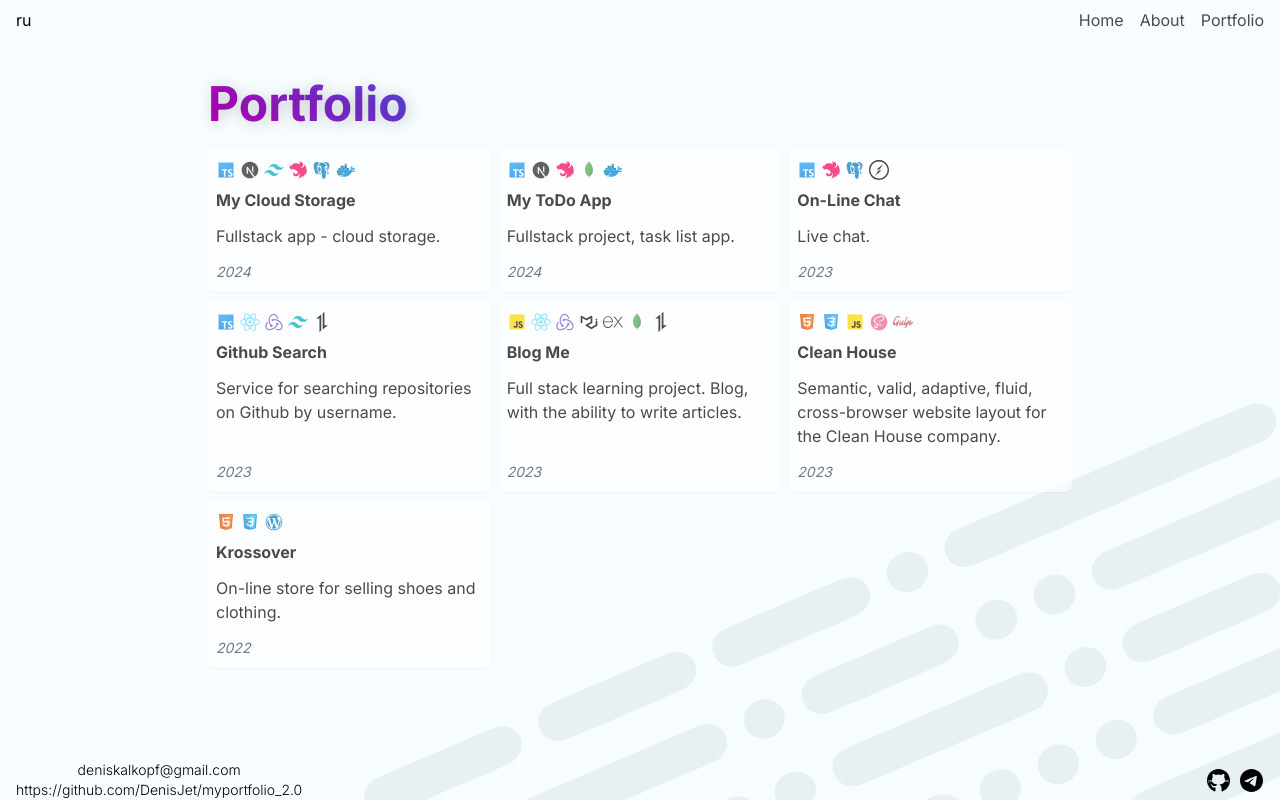
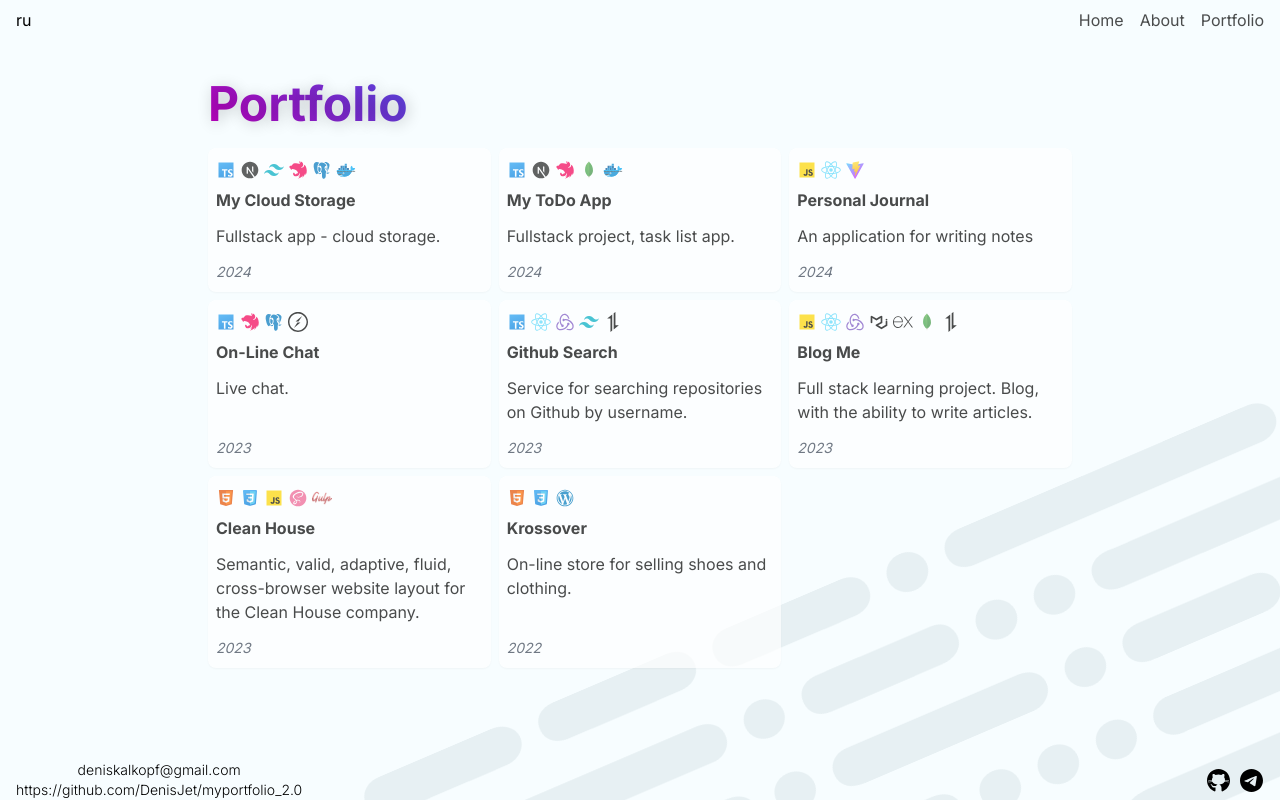
Before and after one commit to DenisJet/myportfolio_2.0, a Next.js app: page /en/portfolio in a window 1280 px wide. Built offline with nearby package versions, Linux system fonts and the light colour scheme.

Commit message:
add new project

```diff
--- a/src/projects/projectsEn.ts
+++ b/src/projects/projectsEn.ts
@@ -1,6 +1,6 @@
 export const projectsEn = [
   {
-    id: '7',
+    id: '8',
     link: '/ru/portfolio/cloud-storage',
     title: 'My Cloud Storage',
     descriptionCard: 'Fullstack app - cloud storage.',
@@ -23,7 +23,7 @@ export const projectsEn = [
     ],
   },
   {
-    id: '6',
+    id: '7',
     link: '/en/portfolio/todo',
     title: 'My ToDo App',
     descriptionCard: 'Fullstack project, task list app.',
@@ -44,6 +44,19 @@ export const projectsEn = [
       'https://github.com/DenisJet/mytodo-client',
       'https://github.com/DenisJet/mytodo-server',
     ],
+  },
+  {
+    id: '6',
+    link: '/ru/portfolio/personal-journal',
+    title: 'Personal Journal',
+    descriptionCard: 'An application for writing notes',
+    year: 2024,
+    iconsSrc: ['/icons/icon-javascript.svg', '/icons/react_icon.svg', '/icons/vite-icon.svg'],
+    imageSrc: '/projects/my-journal.png',
+    description:
+      'An application for writing notes. All basic react hooks (useState, useEffect, useReducer, useRef, forwardRef, useContext, useMemo) are handled. Work with form is implemented. Data saving is implemented in localstorage, using custom hook.',
+    uses: 'JavaScript, ReactJS, Vite',
+    addLinks: ['https://denisjet-journal.netlify.app/', 'https://github.com/DenisJet/MyJournal'],
   },
   {
     id: '5',
--- a/src/projects/projectsRu.ts
+++ b/src/projects/projectsRu.ts
@@ -1,6 +1,6 @@
 export const projectsRu = [
   {
-    id: '7',
+    id: '8',
     link: '/ru/portfolio/cloud-storage',
     title: 'My Cloud Storage',
     descriptionCard: 'Фуллстек приложение - облачное хранилище.',
@@ -23,7 +23,7 @@ export const projectsRu = [
     ],
   },
   {
-    id: '6',
+    id: '7',
     link: '/ru/portfolio/todo',
     title: 'My ToDo App',
     descriptionCard: 'Фуллстек приложение для составления списка задач.',
@@ -44,6 +44,19 @@ export const projectsRu = [
       'https://github.com/DenisJet/mytodo-client',
       'https://github.com/DenisJet/mytodo-server',
     ],
+  },
+  {
+    id: '6',
+    link: '/ru/portfolio/personal-journal',
+    title: 'Personal Journal',
+    descriptionCard: 'Приложение для написания заметок',
+    year: 2024,
+    iconsSrc: ['/icons/icon-javascript.svg', '/icons/react_icon.svg', '/icons/vite-icon.svg'],
+    imageSrc: '/projects/my-journal.png',
+    description:
+      'Приложение для написание заметок. Присутствует работа со всеми основными react hooks (useState, useEffect, useReducer, useRef, forwardRef, useContext, useMemo). Осуществлена работа с формой. Сохранение данных реализованно в localstorage, при помощи кастомного хука.',
+    uses: 'JavaScript, ReactJS, Vite',
+    addLinks: ['https://denisjet-journal.netlify.app/', 'https://github.com/DenisJet/MyJournal'],
   },
   {
     id: '5',
```
Also changed, not shown: public/icons/vite-icon.svg (added), public/projects/my-journal.png (added).
